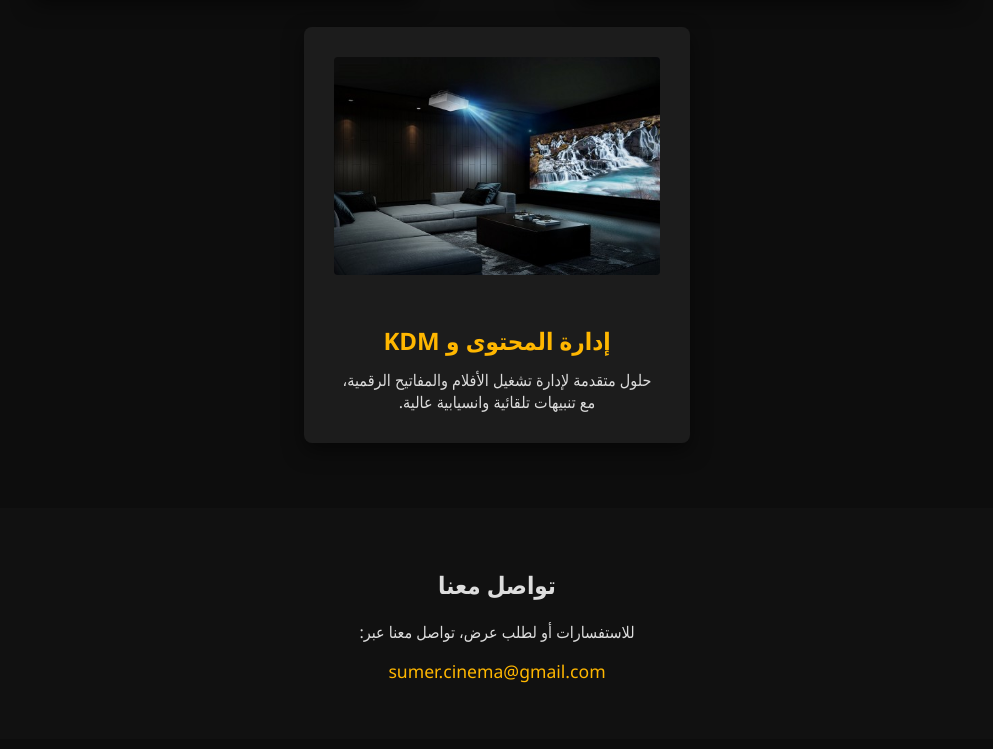
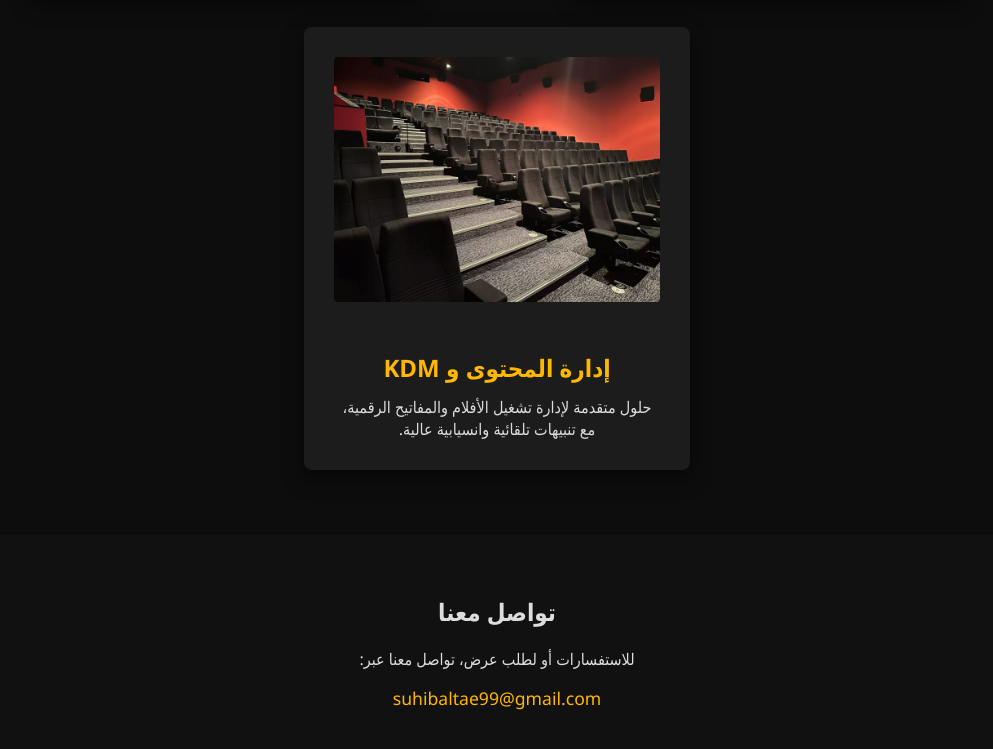
Before and after one commit to ALLMOHSEN/Cinemas, a plain HTML site: page index.html in a window 1280 px wide. Shown: the part 1328-2077 px from the top of the page, without its empty margins (143-1136 px from the left). Drawn offline with Linux system fonts and the light colour scheme.

Commit message:
Update title and image source in index.html

```diff
--- a/index.html
+++ b/index.html
@@ -3,7 +3,7 @@
 <head>
   <meta charset="UTF-8">
   <meta name="viewport" content="width=device-width, initial-scale=1.0">
-  <title>Sumer Cinema – حلول السينما الرقمية</title>
+  <title>Sumer Cinema</title>
   <style>
     body {
       margin: 0;
@@ -172,7 +172,7 @@
       <p id="service2-text">نظام صوت محيطي متكامل يتناغم مع الصورة ليمنحك إحساساً سينمائياً حقيقياً.</p>
     </div>
     <div class="service">
-      <img src="IMG_2086.jpeg" alt="إدارة المحتوى وKDM">
+      <img src="IMG_2085.webp" alt="إدارة المحتوى وKDM">
       <h3 id="service3-title">إدارة المحتوى و KDM</h3>
       <p id="service3-text">حلول متقدمة لإدارة تشغيل الأفلام والمفاتيح الرقمية، مع تنبيهات تلقائية وانسيابية عالية.</p>
     </div>
@@ -182,7 +182,7 @@
 <div class="contact">
   <h2 id="contact-title">تواصل معنا</h2>
   <p id="contact-text">للاستفسارات أو لطلب عرض، تواصل معنا عبر:</p>
-  <p><a href="mailto:suhibaltae99@gmail.com">sumer.cinema@gmail.com</a></p>
+  <p><a href="mailto:suhibaltae99@gmail.com">suhibaltae99@gmail.com</a></p>
 </div>
 
 <script>
```
